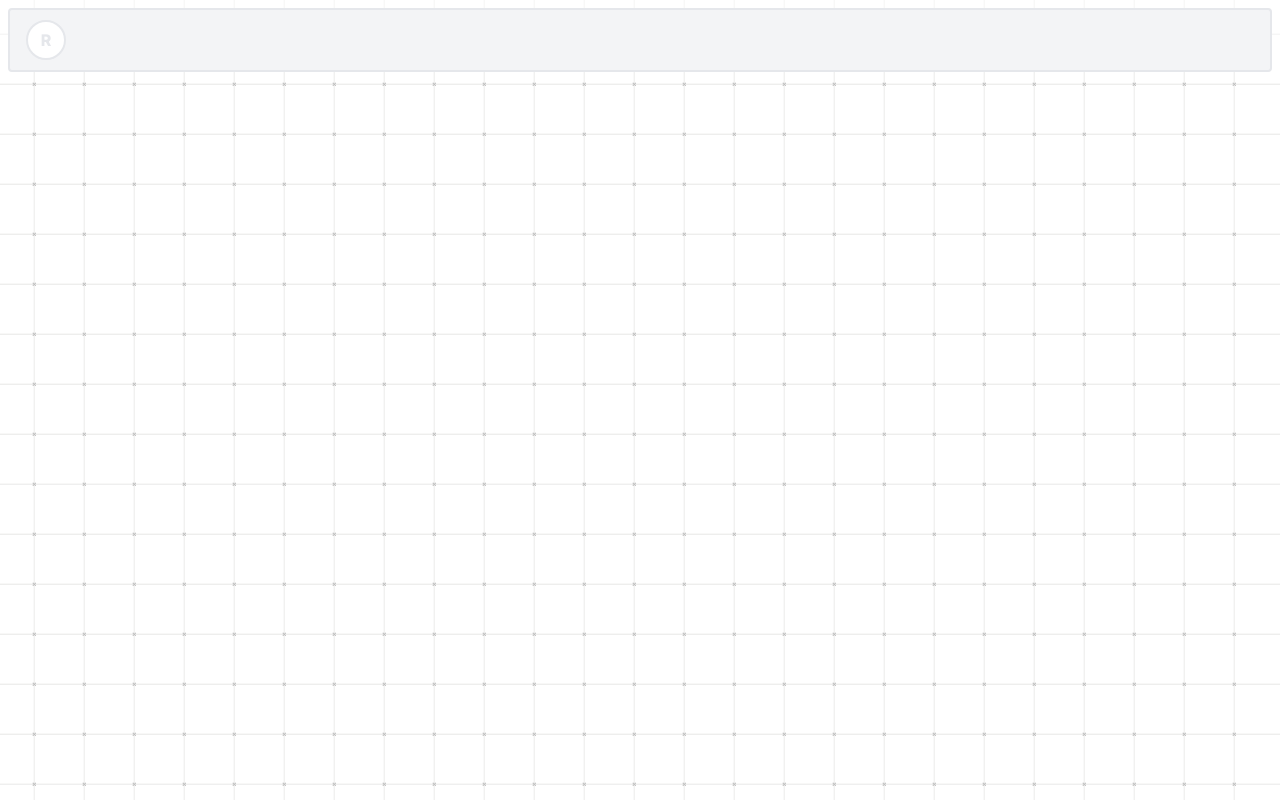
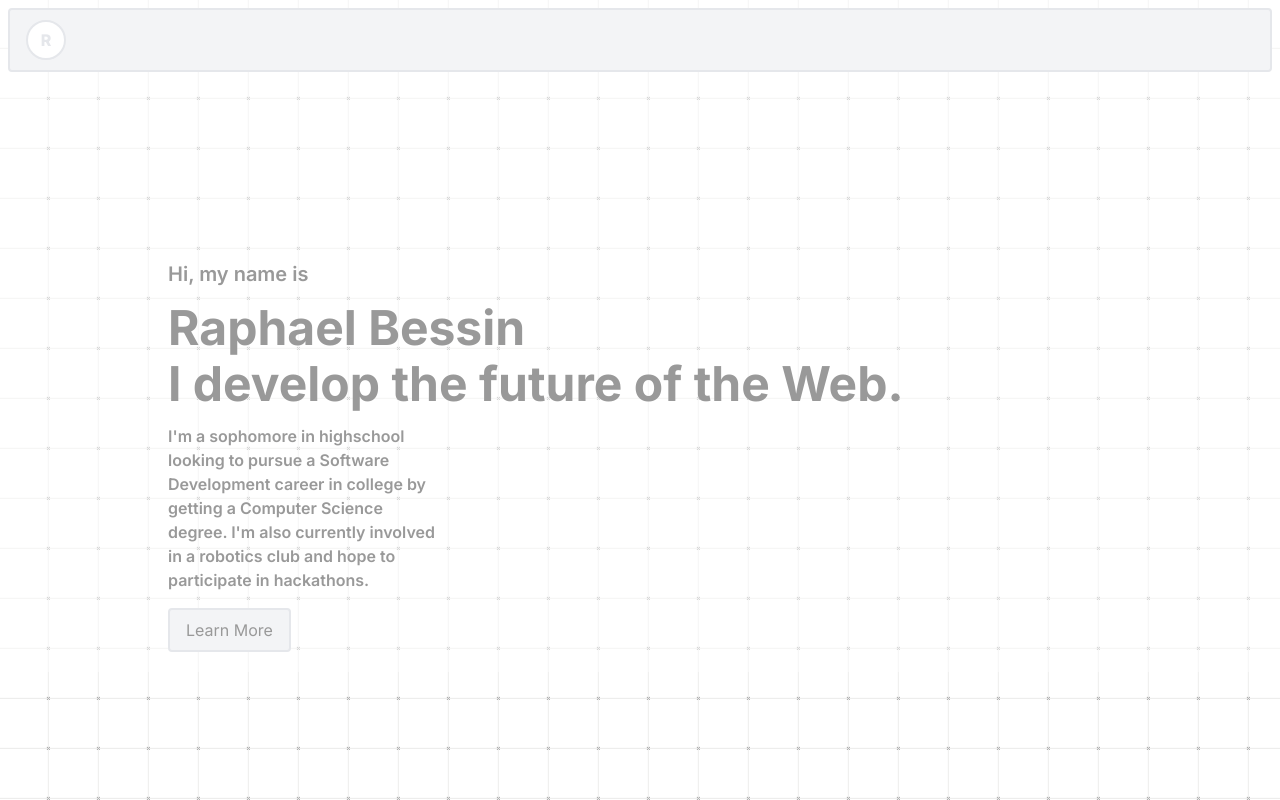
Before and after one commit to SKY3E/Portfolio-V2, a Next.js app: page / in a window 1280 px wide. Built offline with nearby package versions, Linux system fonts and the light colour scheme.

Commit message:
Added Main Page Header

```diff
--- a/app/page.js
+++ b/app/page.js
@@ -4,6 +4,13 @@ export default function Home() {
   return (
     <main className=''>
       <Navigation />
+      <section className='mt-60 ml-[calc(60.00vw-50.00%)]'>
+        <h2 className='text-xl font-semibold mb-4'>Hi, my name is</h2>
+        <h1 className='text-5xl font-bold mb-2'>Raphael Bessin</h1>
+        <h1 className='text-5xl font-bold mb-4'>I develop the future of the Web.</h1>
+        <h3 className='w-3/12 font-semibold mb-4'>I'm a sophomore in highschool looking to pursue a Software Development career in college by getting a Computer Science degree. I'm also currently involved in a robotics club and hope to participate in hackathons.</h3>
+        <button className='bg-gray-100 border-gray-200 border-2 rounded px-4 py-2'>Learn More</button>
+      </section>
     </main>
   )
 }
```
